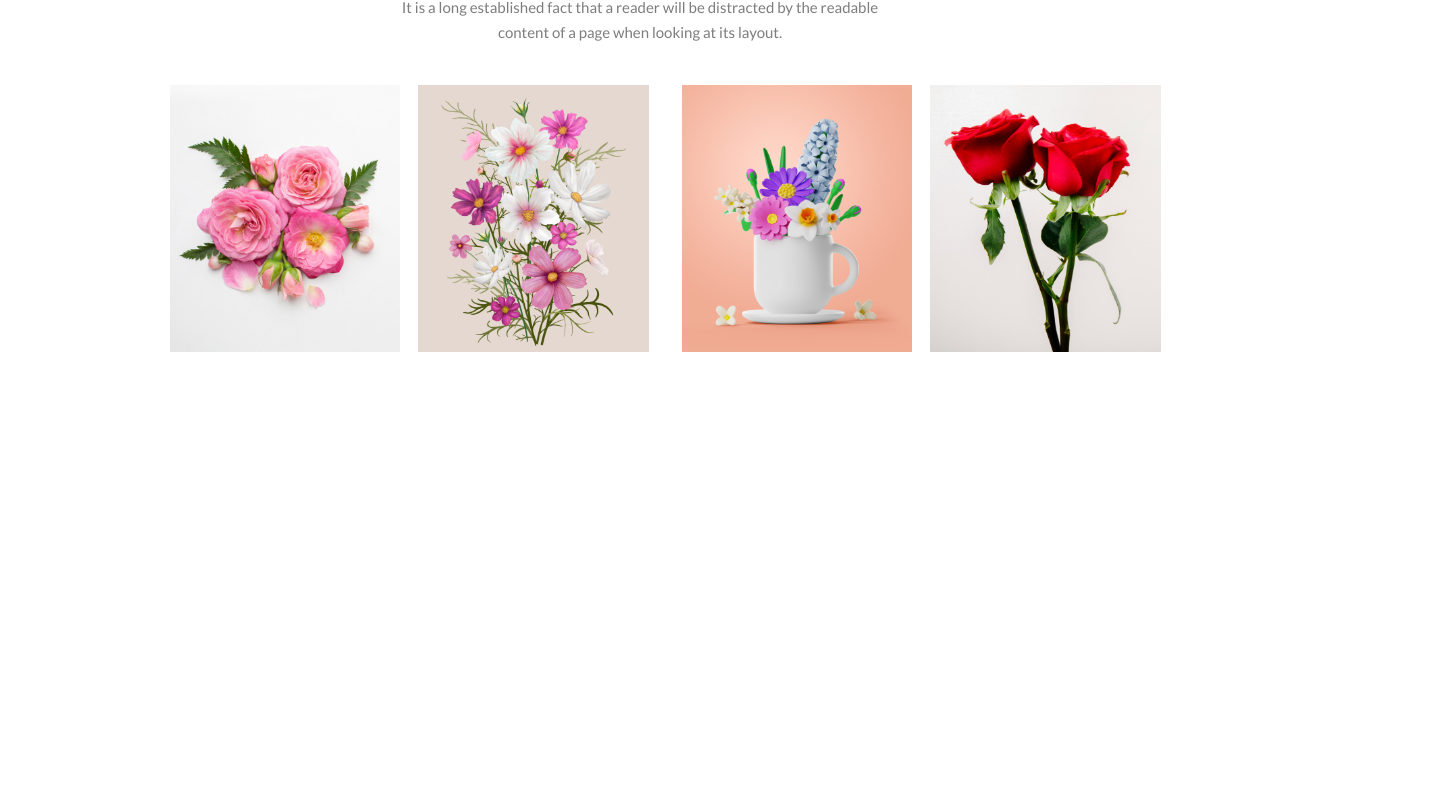
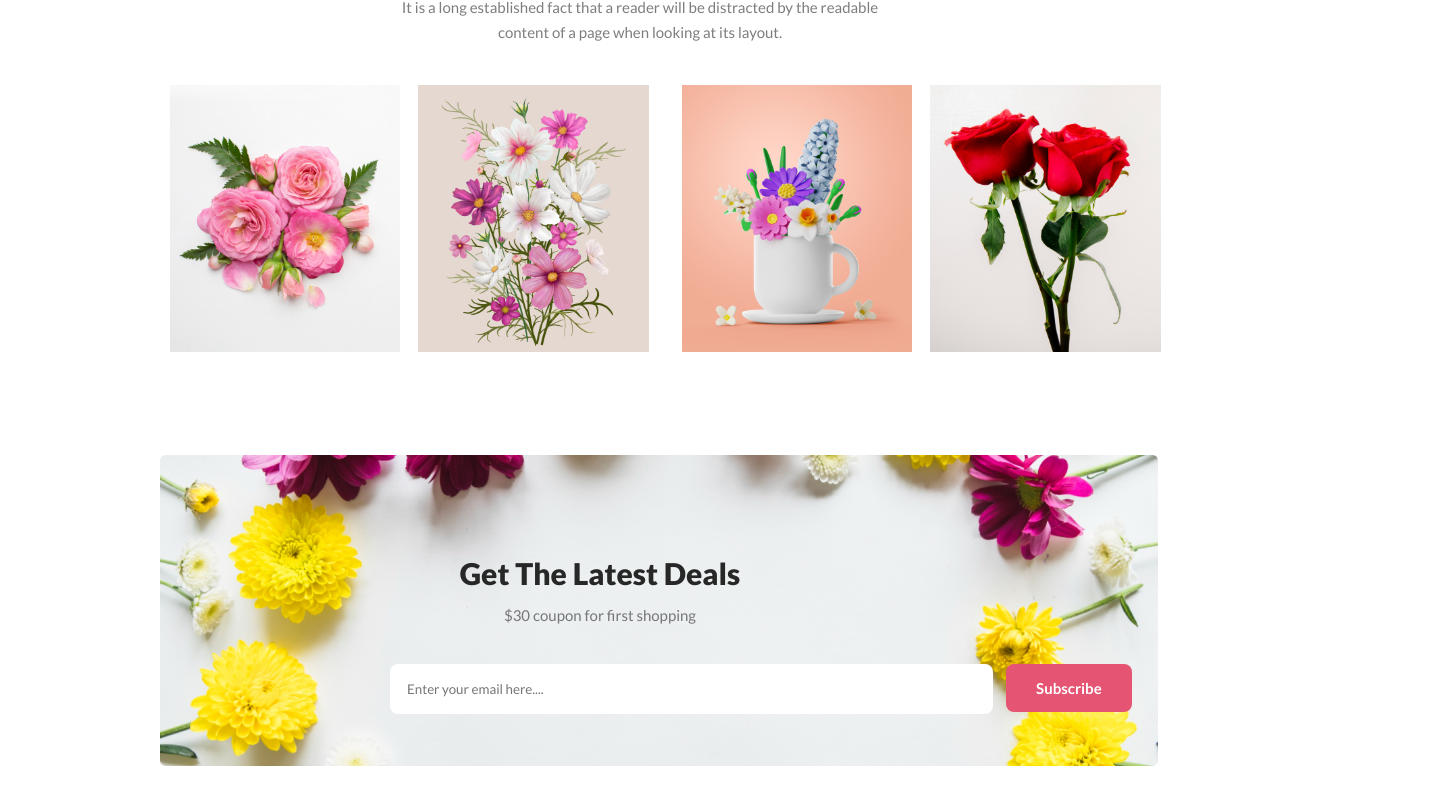
Before and after one commit to isalim079/assignment-1, a plain HTML site: page index.html in a window 1280 px wide. Shown: the part 2264-3069 px from the top of the page, 1440 px wide, since content can reach past the window. Before the commit the page ends 2719 px from the top, so only its background shows below. Drawn offline with Linux system fonts and the light colour scheme.

Commit message:
Latest deals section completed

```diff
--- a/css/styles.css
+++ b/css/styles.css
@@ -233,3 +233,50 @@
 }
 
 /* Instagram section completed */
+
+.deals-container{
+    background-image: url('../image/Rectangle\ 9.png');
+    height: 100vh;
+    background-repeat: no-repeat;
+    width: 100%;
+    background-size: 78%;
+    margin-left: 160px;
+}
+.deals-container-title{
+    display: flex;
+    justify-content: center;
+    margin-right: 400px;
+    padding-top: 100px;
+    color: #272727;
+    font-size: 30px;
+    font-weight: 800;
+}
+.deals-container-caption{
+    display: flex;
+    justify-content: center;
+    margin-right: 400px;
+    color: rgba(39, 39, 39, 0.60);
+    font-size: 15px;
+    font-weight: 400;
+    margin-top: 15px;
+}
+.subscribe{
+    color: #FFF;
+    font-size: 15px;
+    font-weight: 700;
+    border-radius: 8px;
+    background: #E55473;
+    padding: 15px 30px;
+    border-style: none;
+}
+.email-field{
+    padding: 17px;
+    border-radius: 8px;
+    border-style: none;
+    margin-right: 10px;
+}
+.sub-btn{
+    margin-left: 230px;
+    margin-top: 40px;
+}
+/* Latest Deals section completed */
--- a/index.html
+++ b/index.html
@@ -86,6 +86,17 @@
             </div>
         </div>
         <!-- Instagram Section Completed -->
+        <div class="deals-container">
+            <div class="deals-text">
+                <h1 class="deals-container-title">Get The Latest Deals</h1>
+                <p class="deals-container-caption">$30 coupon for first shopping</p>
+            </div>
+            <div class="sub-btn">
+                <input type="mail" class="email-field" size="80" placeholder="Enter your email here...." >
+                <button class="subscribe">Subscribe</button>
+            </div>
+        </div>
+        <!-- Latest deals section completed -->
     </main>
 </body>
 
```
